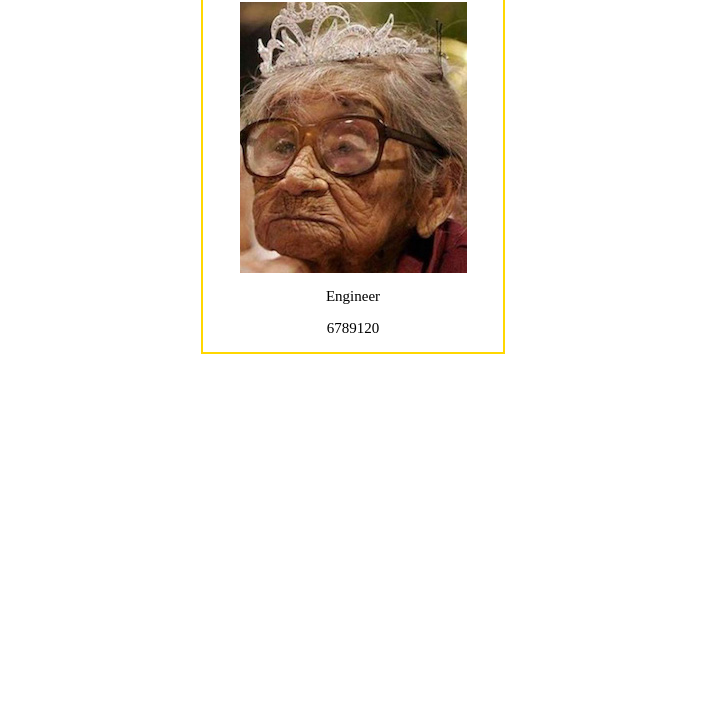
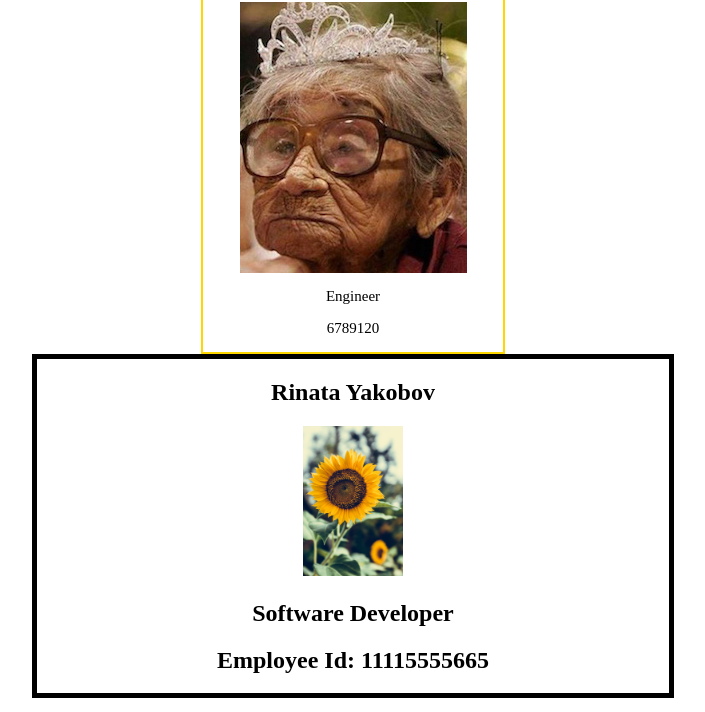
Before and after one commit to loshry/web-recap, a plain HTML site: page index.html in a window 1280 px wide. Shown: the part 88-800 px from the top of the page, without its empty margins (287-992 px from the left). Drawn offline with Linux system fonts and the light colour scheme.

Commit message:
Added Rinata's card to Leah's card

```diff
--- a/index.html
+++ b/index.html
@@ -20,6 +20,12 @@
     <p class="nametag ">Engineer</p>
     <p class="nametag">6789120</p>
 </div>
+<section class="name-tag">
+    <h1>Rinata Yakobov</h1>
+    <img src="./photo-1526547541286-73a7aaa08f2a.jfif" alt="random photo" width="100" >
+    <h2>Software Developer</h2>
+    <h2>Employee Id: 11115555665 </h2>
+</section>
 
 
 </body>
--- a/styles.css
+++ b/styles.css
@@ -57,3 +57,12 @@ p {
 
 
 }
+
+.name-tag {
+    width: 50%;
+    border: 5px;
+    margin:auto;
+    align-content: center;
+    border-style: solid;
+    text-align: center;
+}
```
Also changed, not shown: photo-1526547541286-73a7aaa08f2a.jfif (added).
